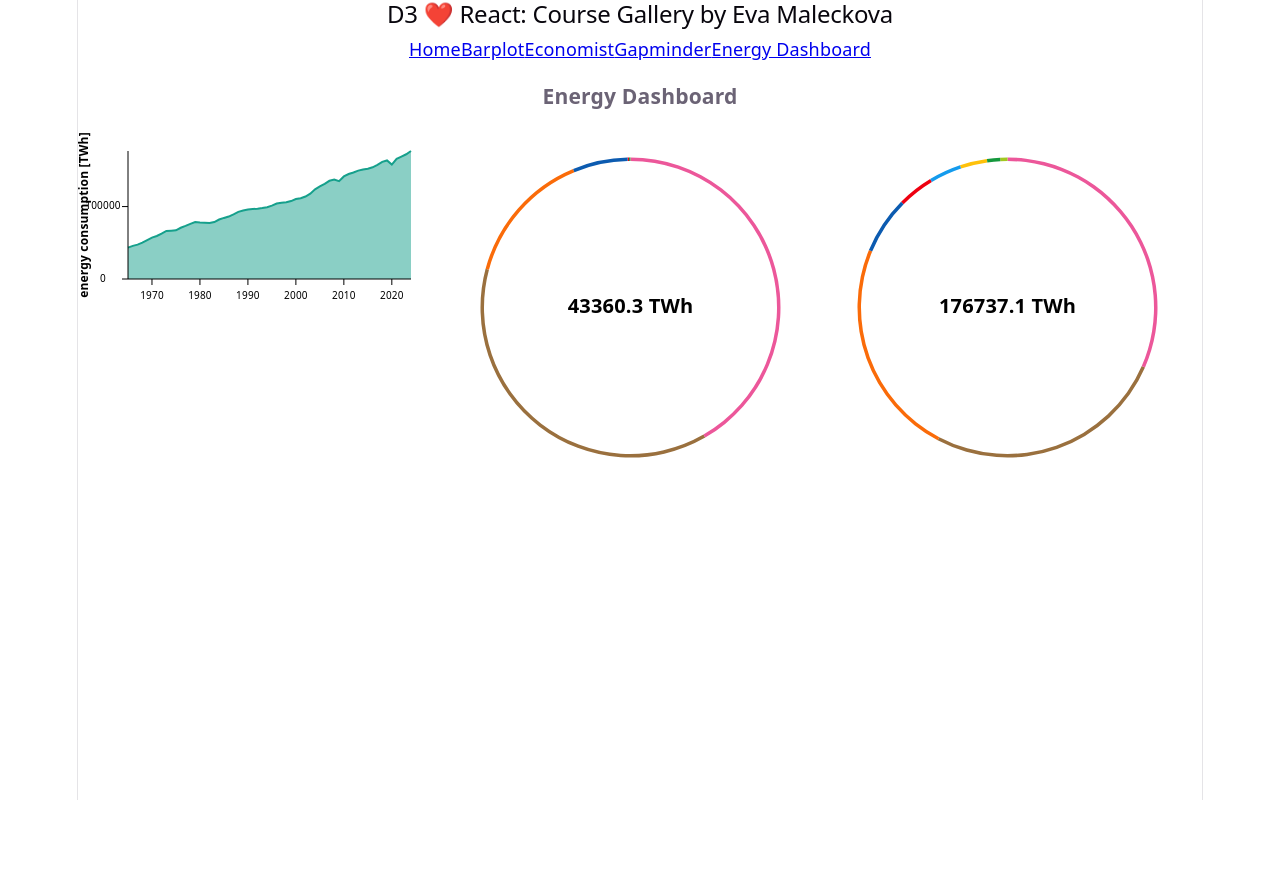
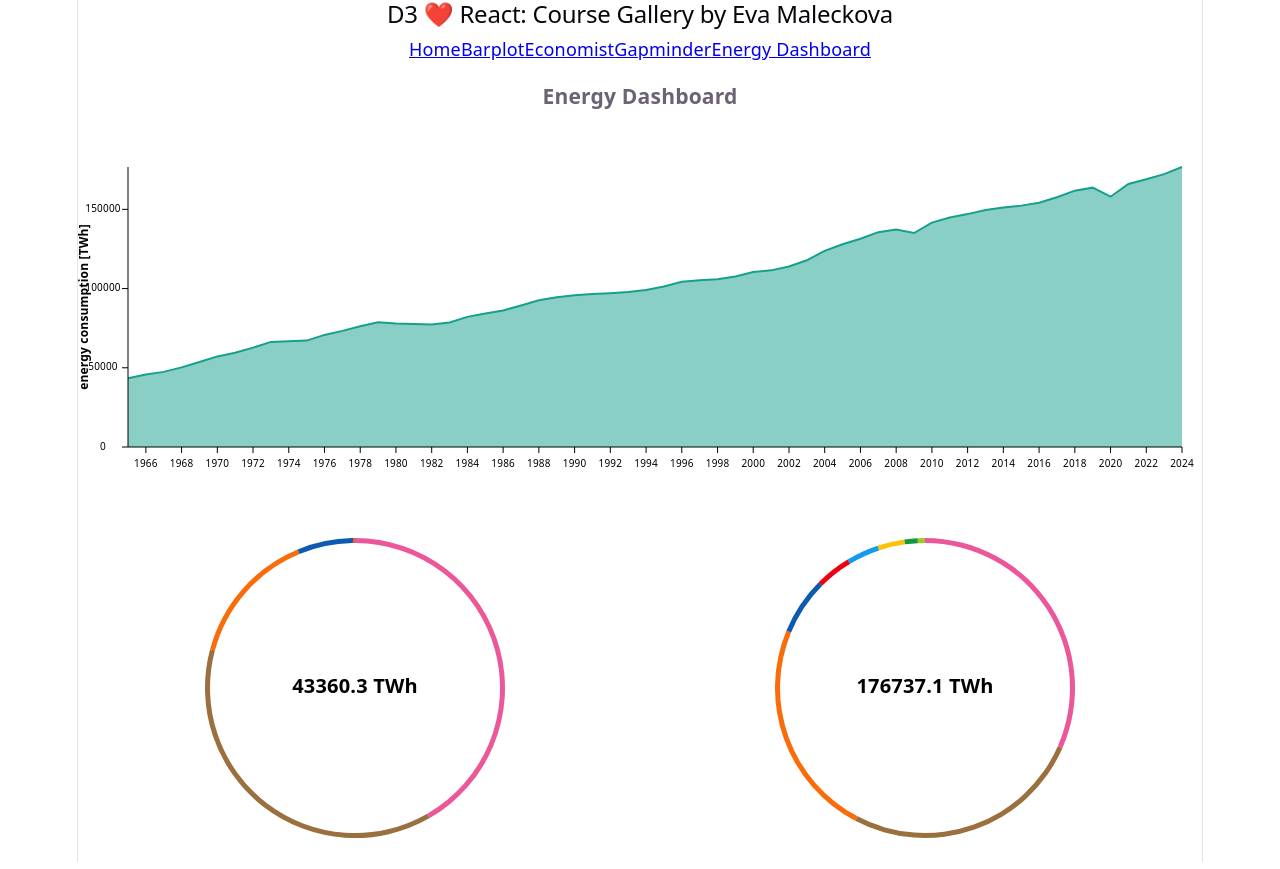
Before and after one commit to emaleckova/d3-react-class-2026, a React (Vite) app: page /d3-react-class-2026/energy in a window 1280 px wide. Before the commit the page ends 800 px from the top, so only its background shows below. Built offline with nearby package versions, Linux system fonts and the light colour scheme.

Commit message:
Resolved layout for 1 + 2 plots

```diff
--- a/src/visualizations/04_EnergyDashboard/AreaPlot.jsx
+++ b/src/visualizations/04_EnergyDashboard/AreaPlot.jsx
@@ -1,8 +1,8 @@
 import * as d3 from "d3";
 import { useRef } from "react";
 
-import { useDimensions } from "./useDimensions"
-import { AxisLeft } from "./AxisLeft"
+import { useDimensions } from "./useDimensions";
+import { AxisLeft } from "./AxisLeft";
 import { AxisBottomYear } from "./AxisBottomYear";
 
 const MARGIN = {
@@ -76,7 +76,11 @@ export const AreaPlot = ({ data, width, height }) => {
           strokeWidth={2}
         />
         {/* y-axis */}
-        <AxisLeft yScale ={yScale} pixelsPerTick={50} label="energy consumption [TWh]"/>
+        <AxisLeft
+          yScale={yScale}
+          pixelsPerTick={50}
+          label="energy consumption [TWh]"
+        />
         {/* x-axis: years */}
         <g transform={`translate(0, ${boundsHeight})`}>
           <AxisBottomYear xScale={xScale} pixelsPerTick={50} />
@@ -84,7 +88,7 @@ export const AreaPlot = ({ data, width, height }) => {
       </g>
     </svg>
   );
-}
+};
 
 // Responsive version
 export const ResponsiveAreaPlot = (props) => {
@@ -92,12 +96,8 @@ export const ResponsiveAreaPlot = (props) => {
   const chartSize = useDimensions(chartRef);
 
   return (
-    <div ref={chartRef} style={{width: "95%", aspectRatio: "16 / 9"}}>
-      <AreaPlot
-        height={chartSize.height}
-        width={chartSize.width}
-        {...props}
-      />
+    <div ref={chartRef} style={{ width: "100%", height: "100%" }}>
+      <AreaPlot height={chartSize.height} width={chartSize.width} {...props} />
     </div>
   );
 };
--- a/src/visualizations/04_EnergyDashboard/DonutChartByType.jsx
+++ b/src/visualizations/04_EnergyDashboard/DonutChartByType.jsx
@@ -1,11 +1,11 @@
 import * as d3 from "d3";
 import { useRef } from "react";
 
-import { useDimensions } from "./useDimensions"
+import { useDimensions } from "./useDimensions";
 
 const MARGIN = 30;
 
-export const DonutChartByType = ({data, width, height, fillScale, label}) => {
+export const DonutChartByType = ({ data, width, height, fillScale, label }) => {
   // Prevent running the code while container measurement still ongoing
   if (!width || !height) {
     return null;
@@ -17,10 +17,7 @@ export const DonutChartByType = ({data, width, height, fillScale, label}) => {
   const pieGenerator = d3.pie().value((d) => d.value);
   const pie = pieGenerator(data);
   // slice drawing
-    const arcGenerator = d3
-        .arc()
-        .innerRadius(150)
-        .outerRadius(radius);
+  const arcGenerator = d3.arc().innerRadius(150).outerRadius(radius);
 
   return (
     <svg width={width} height={height} style={{ display: "inline-block" }}>
@@ -53,7 +50,7 @@ export const ResponsiveDonutChartByType = (props) => {
   const chartSize = useDimensions(chartRef);
 
   return (
-        <div ref={chartRef} style={{width: "95%", aspectRatio: "1/1"}}>
+    <div ref={chartRef} style={{ widht: "100%", height: "100%" }}>
       <DonutChartByType
         height={chartSize.height}
         width={chartSize.width}
--- a/src/visualizations/04_EnergyDashboard/EnergyDashboard.jsx
+++ b/src/visualizations/04_EnergyDashboard/EnergyDashboard.jsx
@@ -1,20 +1,34 @@
 import * as d3 from "d3";
 
 import { ResponsiveAreaPlot } from "./AreaPlot";
-import { ResponsiveDonutChartByType } from "./DonutChartByType"
+import { ResponsiveDonutChartByType } from "./DonutChartByType";
 import energyData from "./energyData";
+
+const SPACING = 16;
 
 // Colours by energy type
 const energyTypes = Object.keys(energyData[0]).filter(
-  key => key !== "country" && key !== "year"
+  (key) => key !== "country" && key !== "year",
 );
 
 console.log(energyTypes);
 
 // scale_colour_paletteer_d("yarrr::basel")
-const TypeColorScale = d3.scaleOrdinal()
+const TypeColorScale = d3
+  .scaleOrdinal()
   .domain(energyTypes)
-  .range(["#16A08C", "#9A703E", "#EC579A", "#FA6B09", "#EE0011", "#0C5BB0", "#FEC10B", "#149BED", "#A1C720", "#15983D"]);
+  .range([
+    "#16A08C",
+    "#9A703E",
+    "#EC579A",
+    "#FA6B09",
+    "#EE0011",
+    "#0C5BB0",
+    "#FEC10B",
+    "#149BED",
+    "#A1C720",
+    "#15983D",
+  ]);
 
 // For ResponsiveAreaPlot: total global energy in time
 const worldPrimaryEnergy = energyData.filter(
@@ -25,58 +39,72 @@ console.log(worldPrimaryEnergy);
 
 // DonutChartByType: 1. Global in first year, 2. Global is last year with data
 const [firstYear, lastYear] = d3.extent(worldPrimaryEnergy, (d) => d.year);
-console.log(`First year: ${firstYear}, last year: ${lastYear}`)
+console.log(`First year: ${firstYear}, last year: ${lastYear}`);
 
 const worldEnergyFirstYear = Object.entries(
-  energyData.find(
-    d => d.country === "World" && d.year === firstYear
-  )
+  energyData.find((d) => d.country === "World" && d.year === firstYear),
 )
   .filter(([key]) => !["country", "year", "primary_energy"].includes(key))
   .map(([energyType, value]) => ({
     energyType,
-    value
+    value,
   }));
 console.log(worldEnergyFirstYear);
 
 const worldEnergyLastYear = Object.entries(
-  energyData.find(
-    d => d.country === "World" && d.year === lastYear
-  )
+  energyData.find((d) => d.country === "World" && d.year === lastYear),
 )
   .filter(([key]) => !["country", "year", "primary_energy"].includes(key))
   .map(([energyType, value]) => ({
     energyType,
-    value
+    value,
   }));
 console.log(worldEnergyLastYear);
 
 // Total global consumption in the given year
 const worldPrimaryEnergyFirstYear = worldPrimaryEnergy.find(
-  (world) => world.year === firstYear
+  (world) => world.year === firstYear,
 ).primary_energy;
 console.log(worldPrimaryEnergyFirstYear);
 
 const worldPrimaryEnergyLastYear = worldPrimaryEnergy.find(
-  (world) => world.year === lastYear
+  (world) => world.year === lastYear,
 ).primary_energy;
 
 export default function EnergyDashboard() {
   return (
-    <div>
+    <div
+      style={{
+        width: "100%",
+        height: "100vh",
+        display: "flex",
+        flexDirection: "column",
+        gap: SPACING,
+      }}
+    >
+      {/*Above: Container for all plots*/}
       <h3>Energy Dashboard</h3>
-      {/*Container for all plots*/}
-      <div style={{ display: "flex", gap: 5 }}>
-      <div style={{ flex: 1, minWidth: 0 }}>
-      <ResponsiveAreaPlot data={worldPrimaryEnergy} />
+      {/*Area plot*/}
+      <div style={{ flex: 1, minHeight: 0 }}>
+        <ResponsiveAreaPlot data={worldPrimaryEnergy} />
       </div>
-      <div style={{ flex: 1, minWidth: 0 }}>
-      <ResponsiveDonutChartByType data = {worldEnergyFirstYear} fillScale={TypeColorScale} label={`${worldPrimaryEnergyFirstYear} TWh`}/>
+      {/*Common container for both donuts*/}
+      <div style={{ display: "flex", flex: 1, gap: SPACING, minHeight: 0 }}>
+        <div style={{ flex: 1, minWidth: 0 }}>
+          <ResponsiveDonutChartByType
+            data={worldEnergyFirstYear}
+            fillScale={TypeColorScale}
+            label={`${worldPrimaryEnergyFirstYear} TWh`}
+          />
+        </div>
+        <div style={{ flex: 1, minWidth: 0 }}>
+          <ResponsiveDonutChartByType
+            data={worldEnergyLastYear}
+            fillScale={TypeColorScale}
+            label={`${worldPrimaryEnergyLastYear} TWh`}
+          />
+        </div>
       </div>
-      <div style={{ flex: 1, minWidth: 0 }}>
-      <ResponsiveDonutChartByType data = {worldEnergyLastYear} fillScale={TypeColorScale} label={`${worldPrimaryEnergyLastYear} TWh`}/>
-      </div>
-    </div>
     </div>
   );
 }
```
Lines whose indentation alone changed are shown as unchanged.
